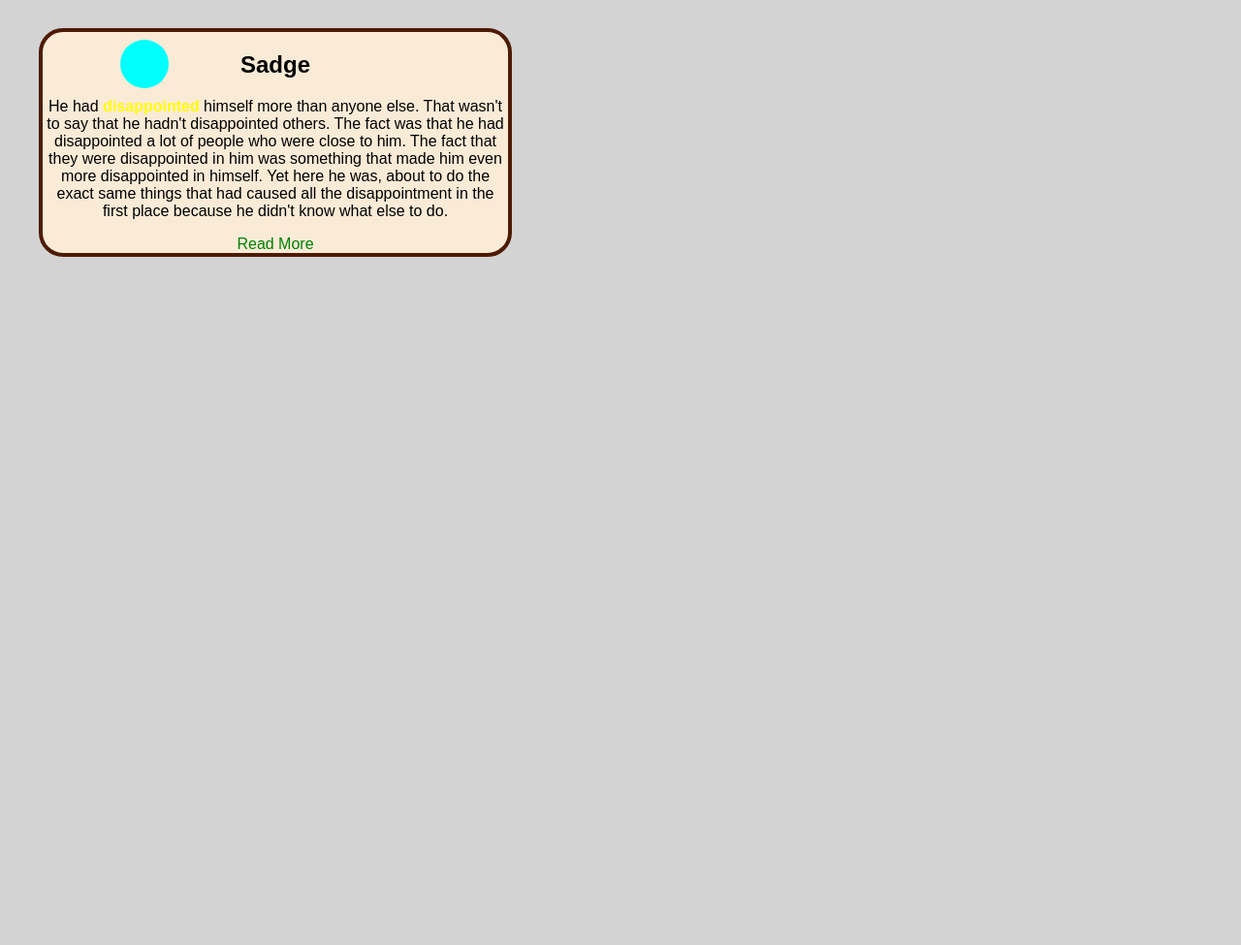
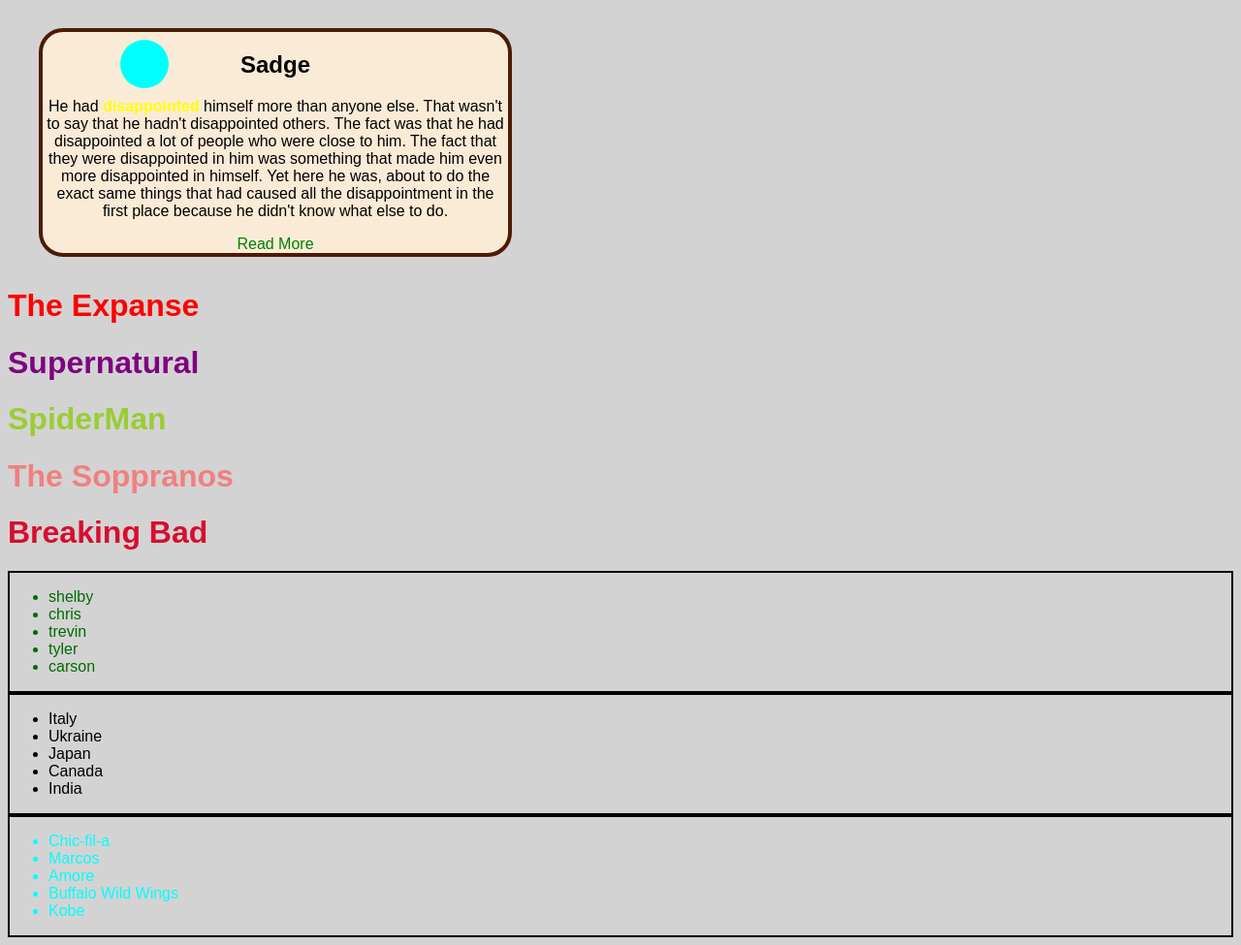
Before and after one commit to HThomp205/cssDrills, a plain HTML site: page index.html in a window 1280 px wide. Shown: the part 806-1781 px from the top of the page at 97% size. Before the commit the page ends 1103 px from the top, so only its background shows below. Drawn offline with Linux system fonts and the light colour scheme.

Commit message:
styling for specificity and completion of lab

```diff
--- a/index.html
+++ b/index.html
@@ -1,38 +1,104 @@
 <!DOCTYPE html>
 <html lang="en">
   <head>
-    <meta charset="UTF-8">
-    <meta http-equiv="X-UA-Compatible" content="IE=edge">
-    <meta name="viewport" content="width=device-width, initial-scale=1.0">
+    <meta charset="UTF-8" />
+    <meta http-equiv="X-UA-Compatible" content="IE=edge" />
+    <meta name="viewport" content="width=device-width, initial-scale=1.0" />
     <title>cssDrills</title>
-    <link rel="stylesheet" href="styles.css">
+    <link rel="stylesheet" href="styles.css" />
   </head>
   <body>
     <div id="container">
       <div id="one" class="boxes">
         <div class="placeholder"></div>
         <h2>Shoe Knows</h2>
-            <p>The <span>shoes</span> had been there for as long as anyone could remember. In fact, it was difficult for anyone to come up with a date they had first appeared. It had seemed they'd always been there and yet they seemed so out of place. Why nobody had removed them was a question that had been asked time and again, but while they all thought it, nobody had ever found the energy to actually do it. So, the shoes remained on the steps, out of place in one sense, but perfectly normal in another.</p>
+        <p>
+          The <span>shoes</span> had been there for as long as anyone could
+          remember. In fact, it was difficult for anyone to come up with a date
+          they had first appeared. It had seemed they'd always been there and
+          yet they seemed so out of place. Why nobody had removed them was a
+          question that had been asked time and again, but while they all
+          thought it, nobody had ever found the energy to actually do it. So,
+          the shoes remained on the steps, out of place in one sense, but
+          perfectly normal in another.
+        </p>
         <div class="readme-wrapper"><a href="google.com">Read More</a></div>
       </div>
       <div id="two" class="boxes">
         <div class="placeholder"></div>
         <h2>The Midas Touch</h2>
-            <p>They decided to find the end of the <span>rainbow</span>. While they hoped they would find a pot of gold, neither of them truly believed that the mythical pot would actually be there. Nor did they believe they could actually find the end of the rainbow. Still, it seemed like a fun activity for the day, and pictures of them chasing rainbows would look great on their Instagram accounts. They would have never believed they would actually find the end of a rainbow, and when they did, what they actually found there.</p>
+        <p>
+          They decided to find the end of the <span>rainbow</span>. While they
+          hoped they would find a pot of gold, neither of them truly believed
+          that the mythical pot would actually be there. Nor did they believe
+          they could actually find the end of the rainbow. Still, it seemed like
+          a fun activity for the day, and pictures of them chasing rainbows
+          would look great on their Instagram accounts. They would have never
+          believed they would actually find the end of a rainbow, and when they
+          did, what they actually found there.
+        </p>
         <div class="readme-wrapper"><a href="google.com">Read More</a></div>
       </div>
       <div id="three" class="boxes">
         <div class="placeholder"></div>
         <h2>Mirror Mirror</h2>
-            <p>She had a terrible habit o comparing her <span>life</span> to others. She realized that their life experiences were completely different than her own and that she saw only what they wanted her to see, but that didn't matter. She still compared herself and yearned for what she thought they had and she didn't.</p>
+        <p>
+          She had a terrible habit o comparing her <span>life</span> to others.
+          She realized that their life experiences were completely different
+          than her own and that she saw only what they wanted her to see, but
+          that didn't matter. She still compared herself and yearned for what
+          she thought they had and she didn't.
+        </p>
         <div class="readme-wrapper"><a href="google.com">Read More</a></div>
       </div>
       <div id="four" class="boxes">
         <div class="placeholder"></div>
         <h2>Sadge</h2>
-            <p>He had <span>disappointed</span> himself more than anyone else. That wasn't to say that he hadn't disappointed others. The fact was that he had disappointed a lot of people who were close to him. The fact that they were disappointed in him was something that made him even more disappointed in himself. Yet here he was, about to do the exact same things that had caused all the disappointment in the first place because he didn't know what else to do.</p>
+        <p>
+          He had <span>disappointed</span> himself more than anyone else. That
+          wasn't to say that he hadn't disappointed others. The fact was that he
+          had disappointed a lot of people who were close to him. The fact that
+          they were disappointed in him was something that made him even more
+          disappointed in himself. Yet here he was, about to do the exact same
+          things that had caused all the disappointment in the first place
+          because he didn't know what else to do.
+        </p>
         <div class="readme-wrapper"><a href="google.com">Read More</a></div>
       </div>
     </div>
+
+    <h1 id="first" class="original">The Expanse</h1>
+    <h1 id="second" class="original">Supernatural</h1>
+    <h1 id="third" class="original">SpiderMan</h1>
+    <h1 id="fourth" class="additional">The Soppranos</h1>
+    <h1 id="fifth" class="additional">Breaking Bad</h1>
+
+    <div class="list">
+      <ul>
+        <li>shelby</li>
+        <li>chris</li>
+        <li>trevin</li>
+        <li>tyler</li>
+        <li>carson</li>
+      </ul>
+    </div>
+    <div class="list">
+      <ul class="star">
+        <li>Italy</li>
+        <li>Ukraine</li>
+        <li>Japan</li>
+        <li>Canada</li>
+        <li>India</li>
+      </ul>
+    </div>
+    <div class="list">
+      <ul id="wars" class="star">
+        <li>Chic-fil-a</li>
+        <li>Marcos</li>
+        <li>Amore</li>
+        <li>Buffalo Wild Wings</li>
+        <li>Kobe</li>
+      </ul>
+    </div>
   </body>
 </html>
--- a/styles.css
+++ b/styles.css
@@ -43,3 +43,51 @@ span {
     margin-top: .5em;
     margin-left: 5em;
 }
+
+h1 {
+    color: rgb(110, 0, 0);
+}
+
+.original {
+    color: blueviolet;
+}
+
+.additional {
+    color: rgb(40, 88, 40)
+}
+
+#first {
+    color: red;
+}
+
+#second{
+    color: purple;
+}
+
+#third {
+    color: yellowgreen;
+}
+
+#fourth {
+    color: lightcoral;
+}
+
+#fifth {
+    color: rgb(216, 13, 47);
+}
+
+ul {
+    color: rgb(0, 107, 0);
+}
+
+.star {
+    color: black;
+}
+
+#wars {
+    color: aqua;
+}
+
+.list {
+    border: 2px solid black;
+}
```
Lines whose indentation alone changed are shown as unchanged.
